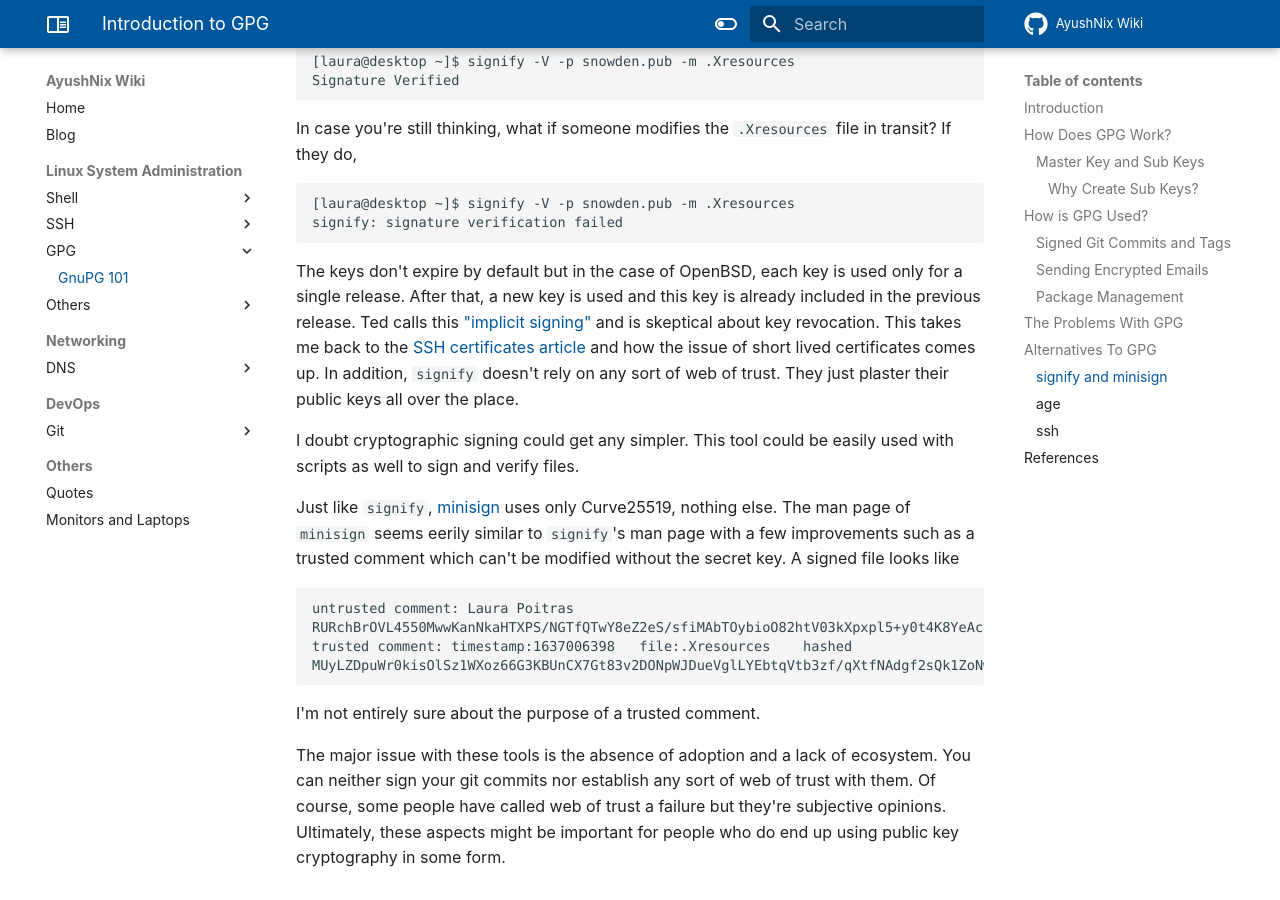
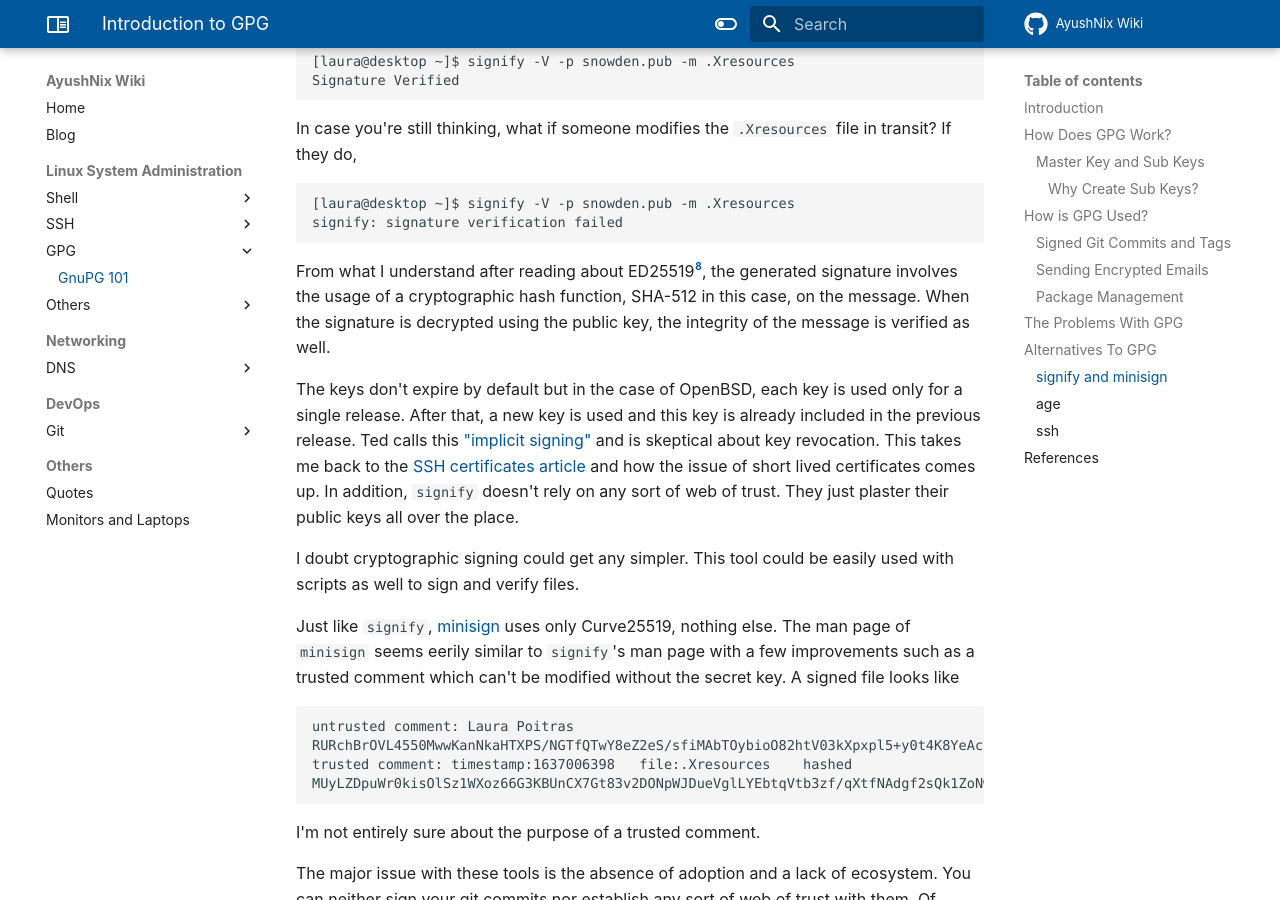
Before and after one commit to ayushnix/wiki, an MkDocs documentation site: the page built from docs/sysadmin/gpg/gpg-101.md, in a window 1280 px wide and 900 px high, scrolled down 8806 px. Built offline with MkDocs 1.6.1 and Material for MkDocs 9.7.7, drawn with Linux system fonts in a browser that asks for light colours; comment, search, counter and statistics services are not loaded; some of the changed text lies outside the part shown.

Commit message:
integrity when generating signatures using ed25519

````diff
--- a/docs/sysadmin/gpg/gpg-101.md
+++ b/docs/sysadmin/gpg/gpg-101.md
@@ -426,6 +426,10 @@ do,
 signify: signature verification failed
 ```
 
+From what I understand after reading about ED25519[^8], the generated signature involves the usage
+of a cryptographic hash function, SHA-512 in this case, on the message. When the signature is
+decrypted using the public key, the integrity of the message is verified as well.
+
 The keys don't expire by default but in the case of OpenBSD, each key is used only for a single
 release. After that, a new key is used and this key is already included in the previous release. Ted
 calls this ["implicit signing"](https://www.openbsd.org/papers/bsdcan-signify.html) and is skeptical
@@ -550,3 +554,6 @@ This was generated using `cat /dev/urandom | tr -dc '0-9A-F' | fold -w 16 | head
 [^7]:
 It looks like `gpg` version 2.3.0 has [switched to
 Curve25519](https://lists.gnupg.org/pipermail/gnupg-announce/2021q2/000458.html) as the default.
+[^8]:
+[Here's](https://www.rfc-editor.org/rfc/rfc8032.html#section-5.1.6) the relevant section in RFC
+8032.
````
